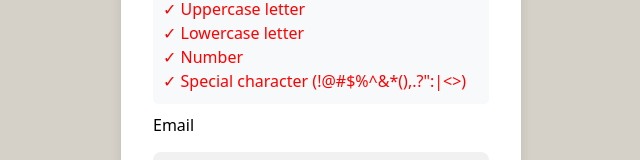
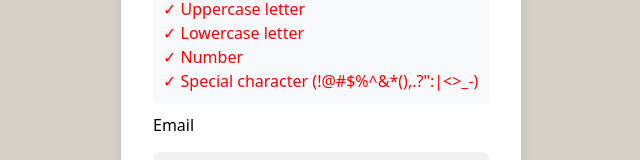
Before and after one commit to NicoleSung/project3_todo, a React (Vite) app in the folder client/: page /register in a window 1280 px wide. Shown: the part 313-473 px from the top of the page, without its empty margins (319-959 px from the left). Built offline with nearby package versions, Linux system fonts and the light colour scheme; what amazon-cognito-identity-js would draw is missing.

Commit message:
Updated Register.tsx.

```diff
--- a/client/src/components/auth/Register.tsx
+++ b/client/src/components/auth/Register.tsx
@@ -16,7 +16,7 @@ export default function Register() {
   const hasUppercase = /[A-Z]/.test(form.password);
   const hasLowercase = /[a-z]/.test(form.password);
   const hasNumber = /[0-9]/.test(form.password);
-  const hasSpecialChar = /[!@#$%^&*(),.?":{}|<>]/.test(form.password);
+  const hasSpecialChar = /[!@#$%^&*(),.?":{}|<>_-]/.test(form.password);
   const allValid = isLongEnough && hasUppercase && hasLowercase && hasNumber && hasSpecialChar;
 
   const handleChange = (e: ChangeEvent<HTMLInputElement>) => {
@@ -89,7 +89,7 @@ export default function Register() {
         <p style={{color: hasUppercase ? 'green' : 'red', margin: "2px 0"}}>✓ Uppercase letter</p>
         <p style={{color: hasLowercase ? 'green' : 'red', margin: "2px 0"}}>✓ Lowercase letter</p>
         <p style={{color: hasNumber ? 'green' : 'red', margin: "2px 0"}}>✓ Number</p>
-        <p style={{color: hasSpecialChar ? 'green' : 'red', margin: "2px 0"}}>✓ Special character (!@#$%^&*(),.?":{}|&lt;&gt;)</p>
+        <p style={{color: hasSpecialChar ? 'green' : 'red', margin: "2px 0"}}>✓ Special character (!@#$%^&*(),.?":{}|&lt;&gt;_-)</p>
       </div>
 
       <form onSubmit={handleSubmit}>
```
